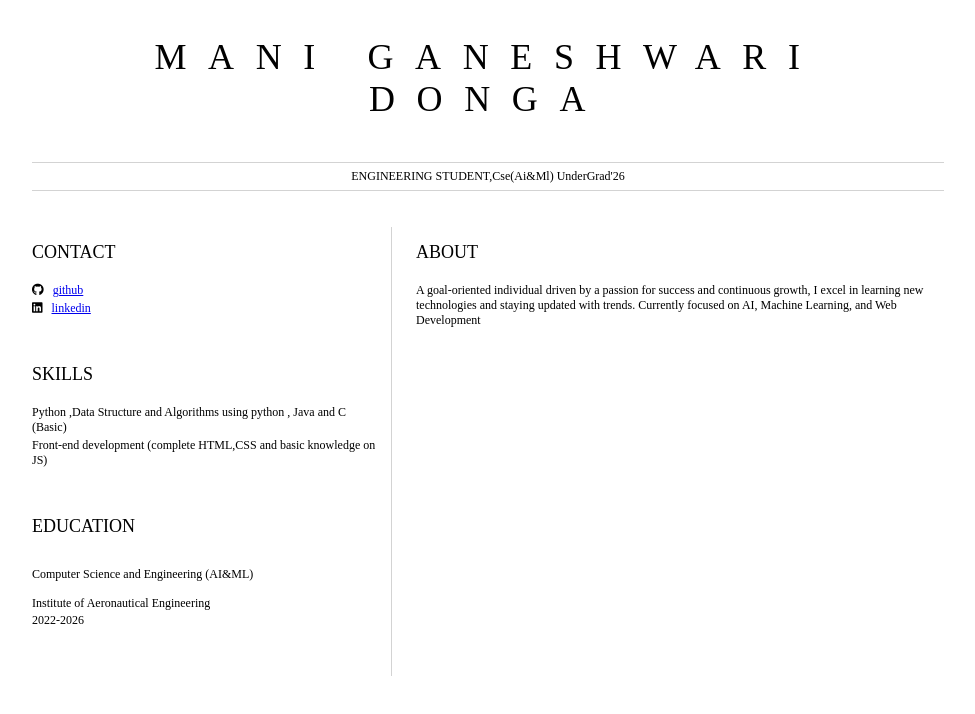
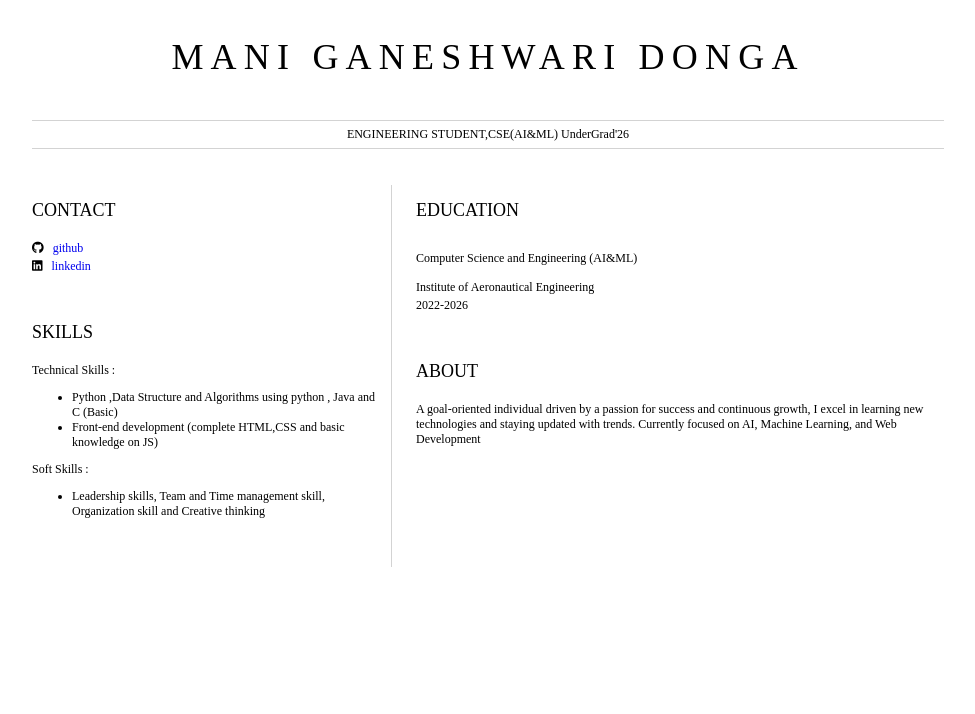
Before and after one commit to ManiGaneshwari/Resume, a plain HTML site: page index.html in a window 1280 px wide. Shown: the whole page, without its empty margins (152-1127 px from the left). Drawn offline with Linux system fonts and the light colour scheme.

Commit message:
modified

```diff
--- a/index.html
+++ b/index.html
@@ -10,7 +10,7 @@
 			<!-- resume header with your name and title -->
 			<h1>MANI GANESHWARI DONGA</h1>
 			<hr>
-			 ENGINEERING STUDENT,Cse(Ai&Ml) UnderGrad'26
+			 ENGINEERING STUDENT,CSE(AI&ML) UnderGrad'26
 			<hr>
 		</header>
 		<main>
@@ -30,9 +30,18 @@
 				<section>
 					<h2>SKILLS</h2>
 					<!-- your skills -->
-					<p>Python ,Data Structure and Algorithms using python , Java and C (Basic)</p>
-					<p>Front-end development (complete HTML,CSS and basic knowledge on JS)</p>
+					<p>Technical Skills :</p>
+					<ul>
+						<li>Python ,Data Structure and Algorithms using python , Java and C (Basic)</li>
+						<li>Front-end development (complete HTML,CSS and basic knowledge on JS)</li>
+					</ul>
+					<p>Soft Skills :</p>
+					<ul>
+						<li>Leadership skills, Team and Time management skill, Organization skill and Creative thinking</li>
+					</ul>
 				</section>
+			</article>
+			<article id="mainRight">
 				<section>
 					<h2>EDUCATION</h2>
 					<!-- your education -->
@@ -44,8 +53,6 @@
 						2022-2026
 					</p>
 				</section>
-			</article>
-			<article id="mainRight">
 				<section>
 					<h2>ABOUT</h2>
 					<!-- about you -->
--- a/style.css
+++ b/style.css
@@ -6,7 +6,7 @@ body {
 }
 h1 {
     font-size: 3em;
-    letter-spacing: .6em;
+    letter-spacing: .2em;
     padding-top: 1em;
     padding-bottom: 1em;
 }
@@ -56,3 +56,6 @@ h1, h2, h3 {
 #mainLeft {
     border-right: 1px solid lightgray;
 }
+a{
+    text-decoration: none;
+}
```
